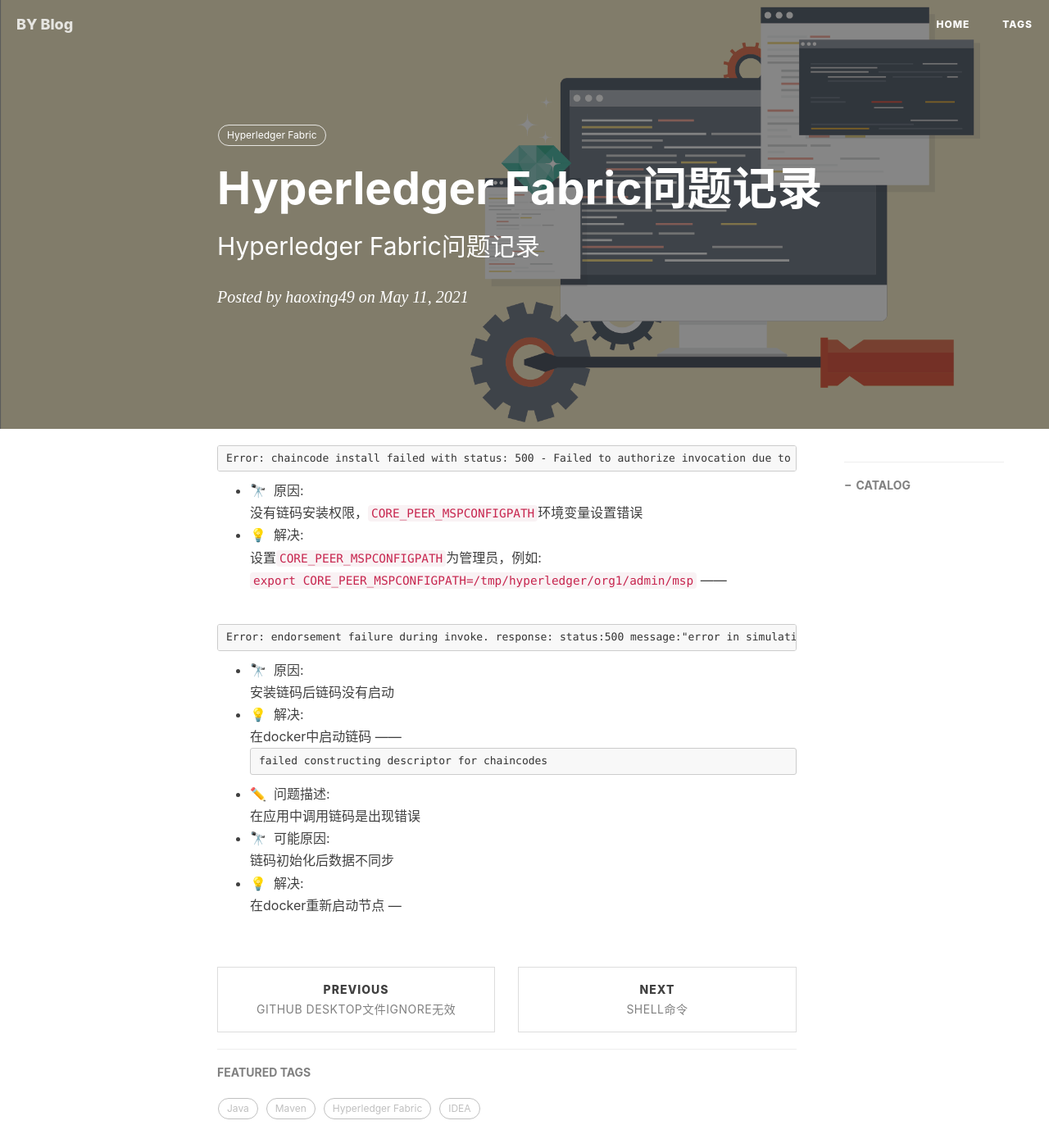
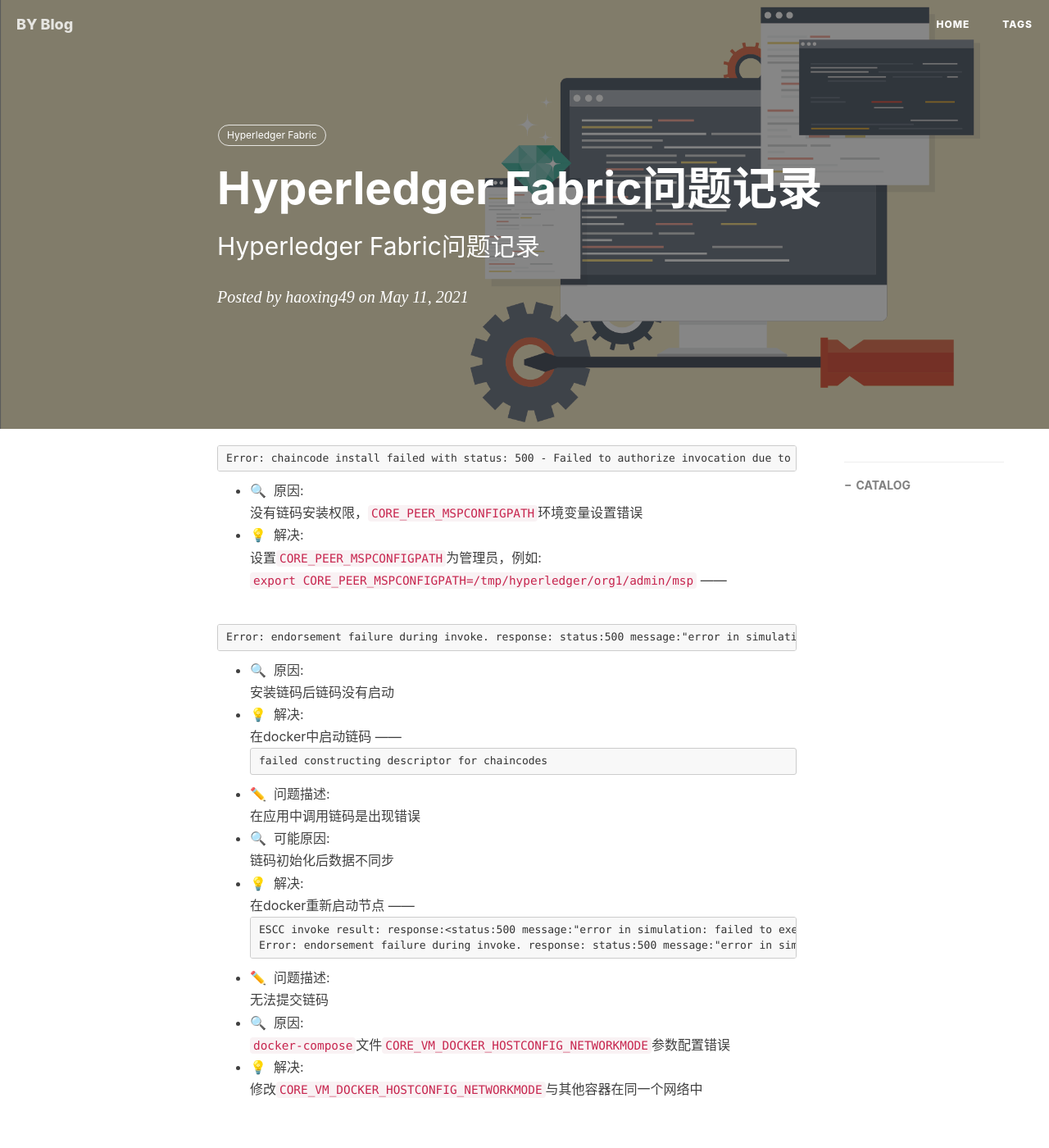
Before and after one commit to haoxing49/haoxing49.github.io, a Jekyll site: the page built from _posts/2021-05-11-Hyperledger Fabric问题记录.md, in a window 1280 px wide and 1400 px high. Shown: the whole window at 82% size. Built offline with Jekyll 4.4.1, drawn with Linux system fonts in a browser that asks for light colours; nearby versions of some CDN libraries; comment, search, counter and statistics services are not loaded.

Commit message:
Update 2021-05-11-Hyperledger Fabric问题记录.md

````diff
--- a/_posts/2021-05-11-Hyperledger Fabric问题记录.md
+++ b/_posts/2021-05-11-Hyperledger Fabric问题记录.md
@@ -13,7 +13,7 @@ tags:
 ```
 Error: chaincode install failed with status: 500 - Failed to authorize invocation due to failed ACL check: Failed verifying that proposal's creator satisfies local MSP principal during channelless check policy with policy [Admins]: [This identity is not an admin]
 ```
-- 🔭&nbsp;&nbsp;原因:<br/>
+- 🔍&nbsp;&nbsp;原因:<br/>
 没有链码安装权限，`CORE_PEER_MSPCONFIGPATH`环境变量设置错误
 - 💡&nbsp;&nbsp;解决:<br/>
 设置`CORE_PEER_MSPCONFIGPATH`为管理员，例如:<br/>`export CORE_PEER_MSPCONFIGPATH=/tmp/hyperledger/org1/admin/msp`
@@ -22,7 +22,7 @@ Error: chaincode install failed with status: 500 - Failed to authorize invocatio
 ```
 Error: endorsement failure during invoke. response: status:500 message:"error in simulation: failed to execute transaction e9acf419acbf9d966d5cc70ff5e42d72574e154f87552f78e7d03830bec51dd0: could not launch chaincode fileinfo:8b0eb63f2142a26d172096c5d1ef0c44ab4b483d7a60bfed41cd5832d62293da: chaincode registration failed: container exited with 137"
 ```
-- 🔭&nbsp;&nbsp;原因:<br/>
+- 🔍&nbsp;&nbsp;原因:<br/>
 安装链码后链码没有启动
 - 💡&nbsp;&nbsp;解决:<br/>
 在docker中启动链码
@@ -32,8 +32,18 @@ failed constructing descriptor for chaincodes
 ```
 - ✏️&nbsp;&nbsp;问题描述:<br/>
 在应用中调用链码是出现错误
-- 🔭&nbsp;&nbsp;可能原因:<br/>
+- 🔍&nbsp;&nbsp;可能原因:<br/>
 链码初始化后数据不同步
 - 💡&nbsp;&nbsp;解决:<br/>
 在docker重新启动节点
----
+------
+```
+ESCC invoke result: response:<status:500 message:"error in simulation: failed to execute transaction dc84996405944109ed3b82676ab5cbb7bb3af6188fbb0f7d2716c68e5e582275: could not launch chaincode fileinfo:06a966b7f3f1f747003f0987c3f071536bf7c9426977223f801b8ee3a46a0a36: error starting container: error starting container: API error (404): network fileinfo_fabric-ca not found" >
+Error: endorsement failure during invoke. response: status:500 message:"error in simulation: failed to execute transaction dc84996405944109ed3b82676ab5cbb7bb3af6188fbb0f7d2716c68e5e582275: could not launch chaincode fileinfo:06a966b7f3f1f747003f0987c3f071536bf7c9426977223f801b8ee3a46a0a36: error starting container: error starting container: API error (404): network fileinfo_fabric-ca not found"
+```
+- ✏️&nbsp;&nbsp;问题描述:<br/>
+无法提交链码
+- 🔍&nbsp;&nbsp;原因:<br/>
+`docker-compose`文件`CORE_VM_DOCKER_HOSTCONFIG_NETWORKMODE`参数配置错误
+- 💡&nbsp;&nbsp;解决:<br/>
+修改`CORE_VM_DOCKER_HOSTCONFIG_NETWORKMODE`与其他容器在同一个网络中
````
